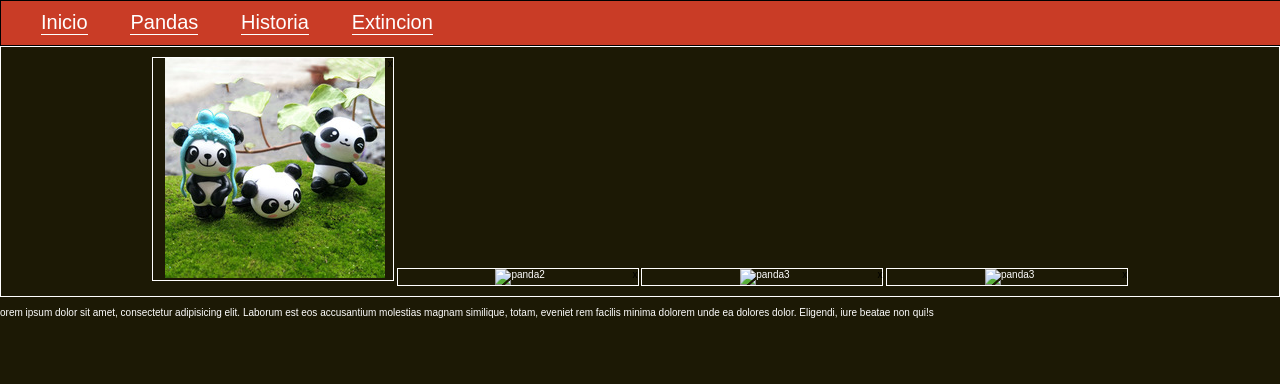
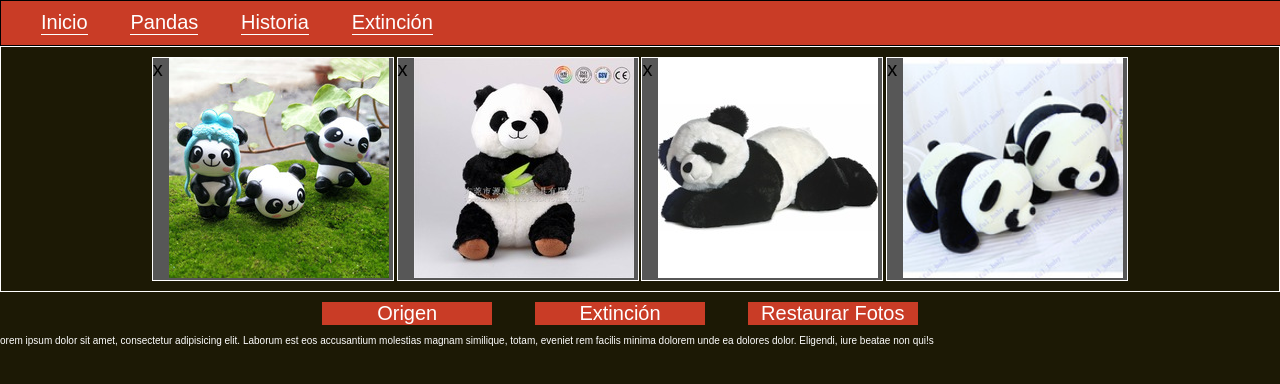
Before and after one commit to lulublondet/EjercicioPandaPanda, a plain HTML site: page index.html in a window 1280 px wide. Drawn offline with Linux system fonts and the light colour scheme; a script that the page names is missing.

Commit message:
Implementando la sección de botones

```diff
--- a/index.html
+++ b/index.html
@@ -48,6 +48,7 @@ body {
 
 
 .photo  {
+	background-color: #575757;
 	width: 240px;
 	display: inline-block;
 	border: solid 1px;
@@ -57,18 +58,35 @@ body {
 .photo img {
 	height: 220px;
 	width: 220px;
-	margin-left: 10px;
-	background-color: transparent;
+	margin-left: 2px;
+
 
 }
 
 .photo a {
-	float: right;
+	float: left;
 	text-decoration: none;
     color: #000;
+    font-size: 2em;
+
 }
 
 
+#btn-info {
+	margin-top: 10px;
+	text-align: center;
+}
+
+
+#btn-info a {
+	margin-right: 40px;
+	width: 170px;
+	font-size: 2em;
+	color: white;
+	text-decoration: none;
+	display: inline-block;
+	background-color: #C93C26;
+}
 	</style>
 	</head>
 
@@ -78,7 +96,7 @@ body {
 		<li><a href="#">Inicio</a></li>
 		<li><a href="#">Pandas</a></li>
 		<li><a href="#">Historia</a></li>
-		<li><a href="#">Extincion</a></li>
+		<li><a href="#">Extinción</a></li>
 	</ul>
 
 	</nav>
@@ -92,21 +110,28 @@ body {
 
 		<div class="photo">
 		 	<a href="#">x</a>
-			<img src="2.jpg" alt="panda2">
+			<img src="assets/images/2.jpg" alt="panda2">
 		</div>
 
 		<div class="photo">
 			<a href="#">x</a>
-			<img src="3.jpg" alt="panda3">
+			<img src="assets/images/3.jpg" alt="panda3">
 		</div>
 
 		<div class="photo">
 			<a href="#">x</a>
-			<img src="3.jpg" alt="panda3">
+			<img src="assets/images/4.jpg" alt="panda3">
 		</div>
+	</div>
+
+	<section id="btn-info">
+		<a href="#">Origen</a>
+		<a href="#">Extinción</a>
+		<a href="#">Restaurar Fotos</a>
+	</section>
 
 
-	</div>
+
 		<p>	orem ipsum dolor sit amet, consectetur adipisicing elit. Laborum est eos accusantium molestias magnam similique, totam, eveniet rem facilis minima dolorem unde ea dolores dolor. Eligendi, iure beatae non qui!s</p>
 	<script src="apps.js"></script>
 	</body>
```
